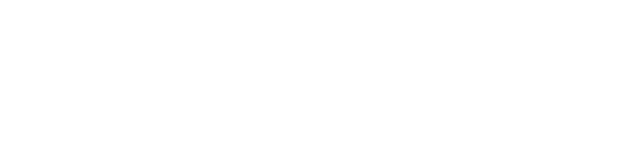
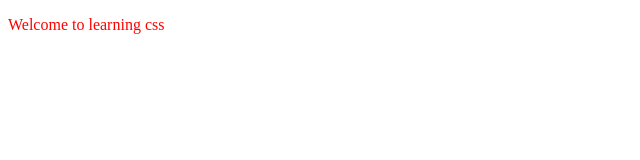
Before and after one commit to kadayogit/css, a plain HTML site: page index.html in a window 1280 px wide. Shown: the whole page, without its empty margins (0-640 px from the left). Drawn offline with Linux system fonts and the light colour scheme.

Commit message:
Added css syntax

```diff
--- a/index.html
+++ b/index.html
@@ -4,9 +4,18 @@
     <meta charset="UTF-8">
     <meta name="viewport" content="width=device-width, initial-scale=1.0">
     <title>Learning CSS</title>
+    <!-- Internal css example -->
+    <style>
+       p {
+        color: red;
+       }
+    </style>
 </head>
 <body>
     <!-- Getting start for css coding -->
+    <!-- CSS syntax -->
+
+    <p>Welcome to learning css</p>
 
 </body>
 </html>
```
